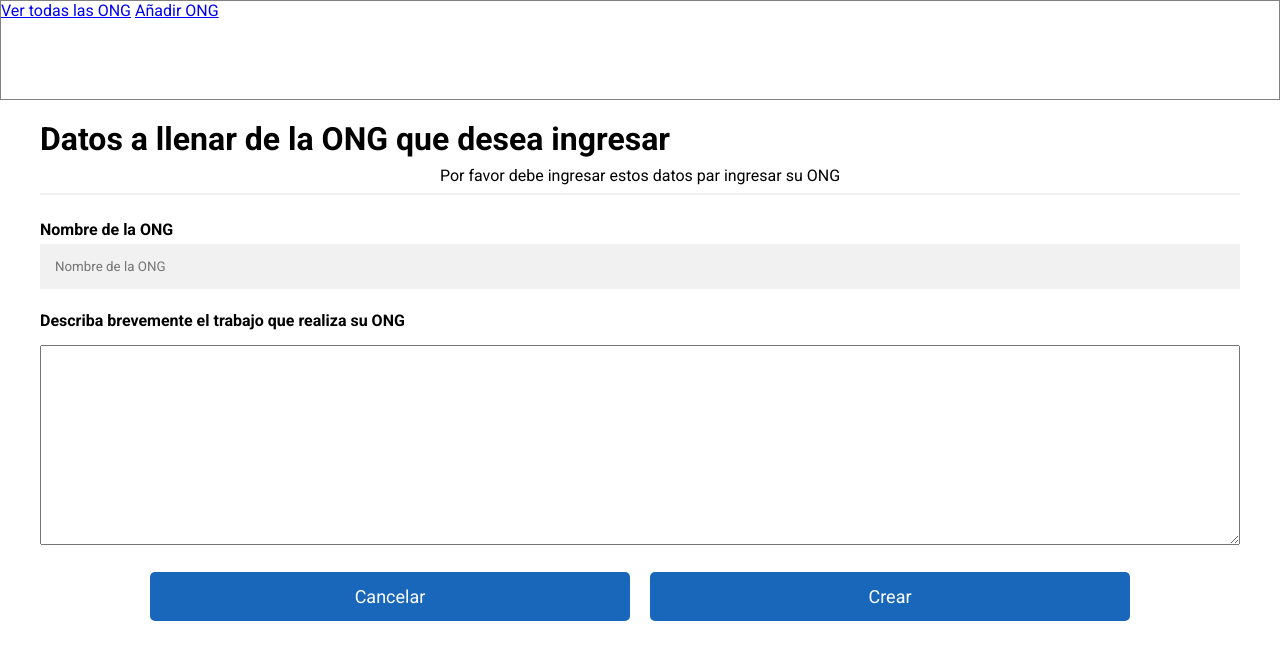
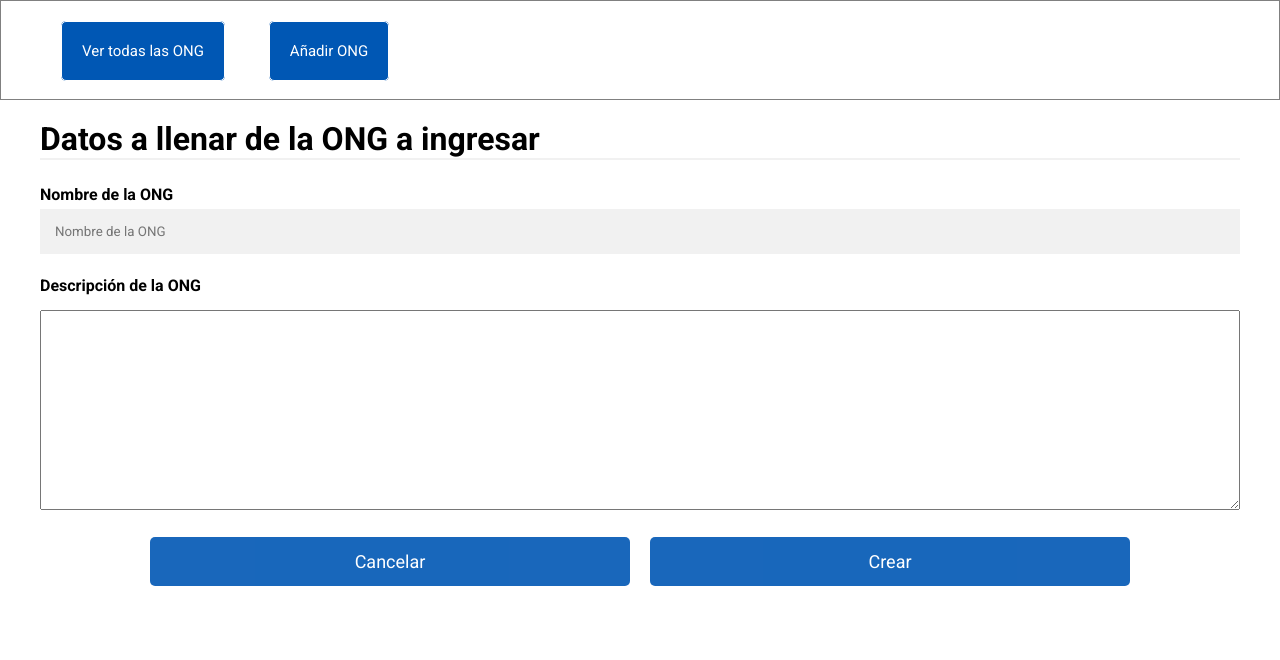
Before and after one commit to elizabetrgz/ong_virtual, a Flask app: template web/templates/admin/new_ongs.html in a window 1280 px wide. Shown: the top 660 px of the page. Run offline with Flask 2, Linux system fonts and the light colour scheme; the template is opened without the code that fills it, so the values that code supplies are empty.

Commit message:
add styles to link for nav admin

```diff
--- a/web/templates/admin/layout.html
+++ b/web/templates/admin/layout.html
@@ -15,11 +15,23 @@
             height: 100px;
             width: 100%;
             border: 1px solid gray;
+            padding: 40px;
         }
 
         main{
             padding: 20px 40px;
         }
+
+    a{
+    border: 1px solid;
+    margin: 20px;
+    padding: 20px;
+    background-color: #0057b4;
+    border-radius: 5px;
+    text-decoration: none;
+    color: white;
+    font-size: 15px;
+    }
     </style>
 </head>
 <body>
--- a/web/templates/admin/new_ongs.html
+++ b/web/templates/admin/new_ongs.html
@@ -6,16 +6,15 @@
 
 {% block content%}
 <form class="" action="/admin/ongs/save" method="post">
-    <h1>Datos a llenar de la ONG que desea ingresar </h1>
-    <p>Por favor debe ingresar estos datos par ingresar su ONG</p>
+    <h1>Datos a llenar de la ONG a ingresar </h1>
     <hr>
 
     <label for="name"><b>Nombre de la ONG</b></label>
     <input type="text" placeholder="Nombre de la ONG" name="name" required>
 
-    <label for="descripcion"><b>Describa brevemente el trabajo que realiza su ONG</b></label>
+    <label for="descripcion"><b>Descripción de la ONG</b></label>
     <textarea name="description" required
-        style="width: 100%; height: 200px; margin-top: 15px; margin-bottom: 15px;"></textarea>
+        style="width: 100%; height: 200px; margin-top: 15px; margin-bottom: 15px; padding: 10px;"></textarea>
 
     <div class="clearfix">
         <button type="button" class="cancelbtn">Cancelar</button>
```
Also changed, not shown: ong.sqlite.
